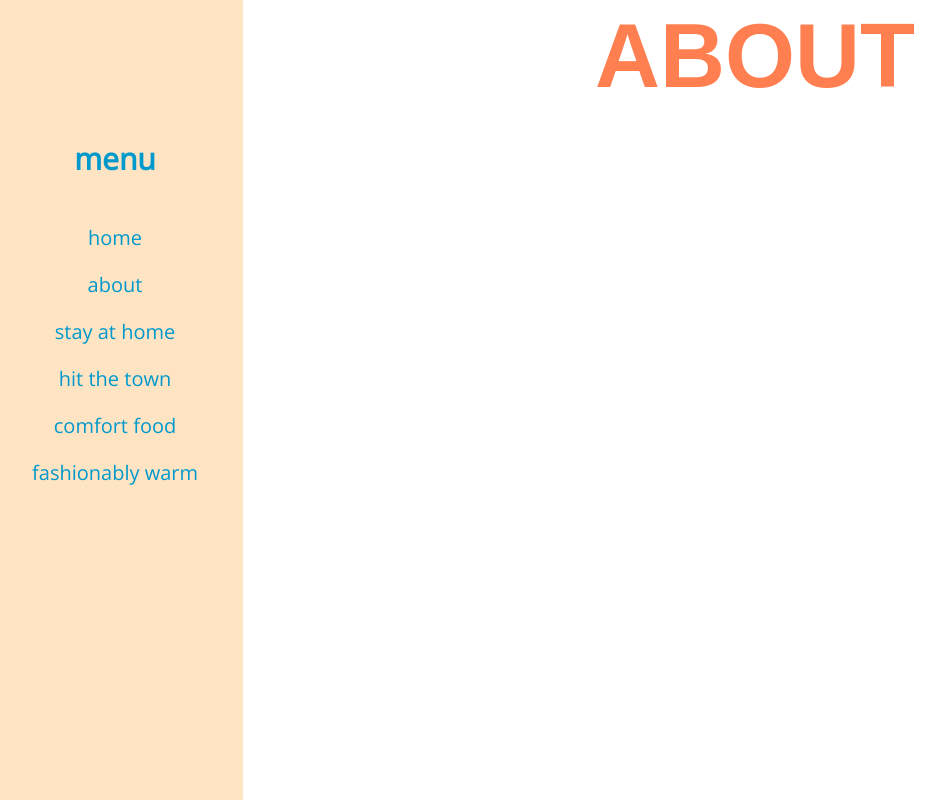
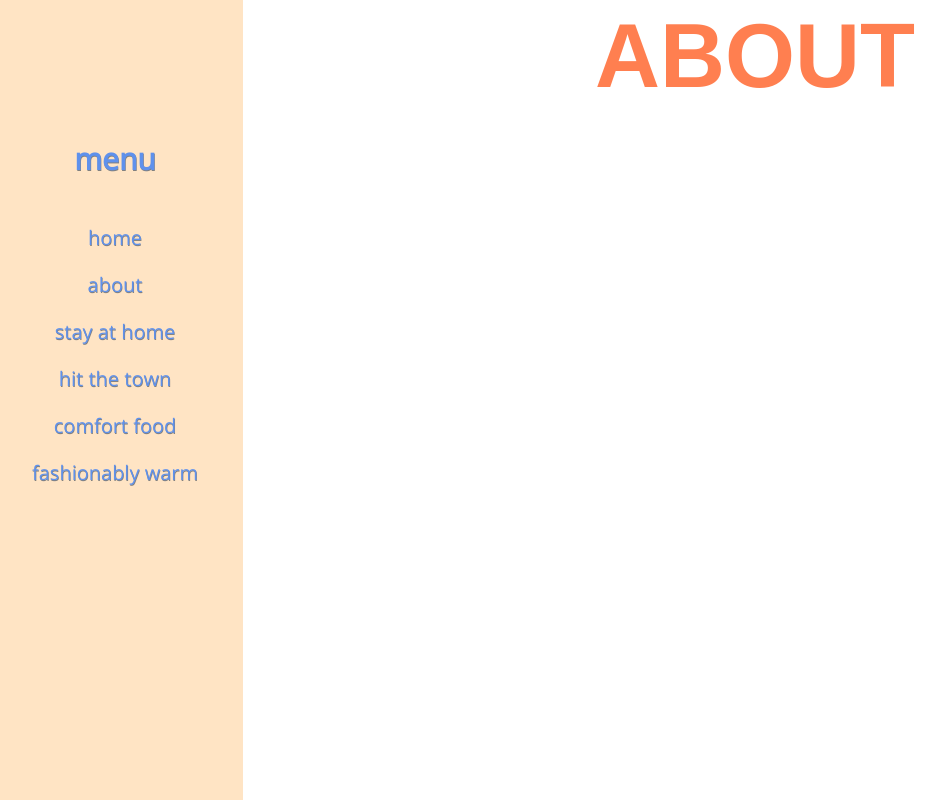
Before and after one commit to lindseyalien/Survive-the-Winter-Project, a plain HTML site: page about.html in a window 1280 px wide. Shown: the whole page, without its empty margins (13-958 px from the left). Drawn offline with nearby package versions, Linux system fonts and the light colour scheme; a web font is replaced by a local one.

Commit message:
changed navigation on about page to match formatting on home page

```diff
--- a/about.css
+++ b/about.css
@@ -23,6 +23,7 @@ h1 {
   margin: 5px;
 }
 
+
 .sidebar{
   height:100%;
   width:20%;
@@ -35,17 +36,25 @@ h2.nav {
   font-family: 'Open Sans', sans-serif;
   font-size: 30px;
   text-align: center;
-  color:#0099CC;
+  color: #5f91ec;
   margin-top: 50%;
 }
 
 .nav {
-  width:100%;
+  width:80%;
   display:block;
+  margin-left: 10%;
   padding:10px 0px;
   text-align:center;
   font-family: 'Open Sans', sans-serif;
   font-size: 20px;
-  color:#0099CC;
+  color: #5f91ec;
+  text-shadow: 0.5px 0.5px gray;
   text-decoration-line: none;
 }
+a.nav:hover {
+    background-color:#ff7f50;
+    color:#FFE4C4;
+    font-size:19px;
+    text-shadow: none;
+}
```
